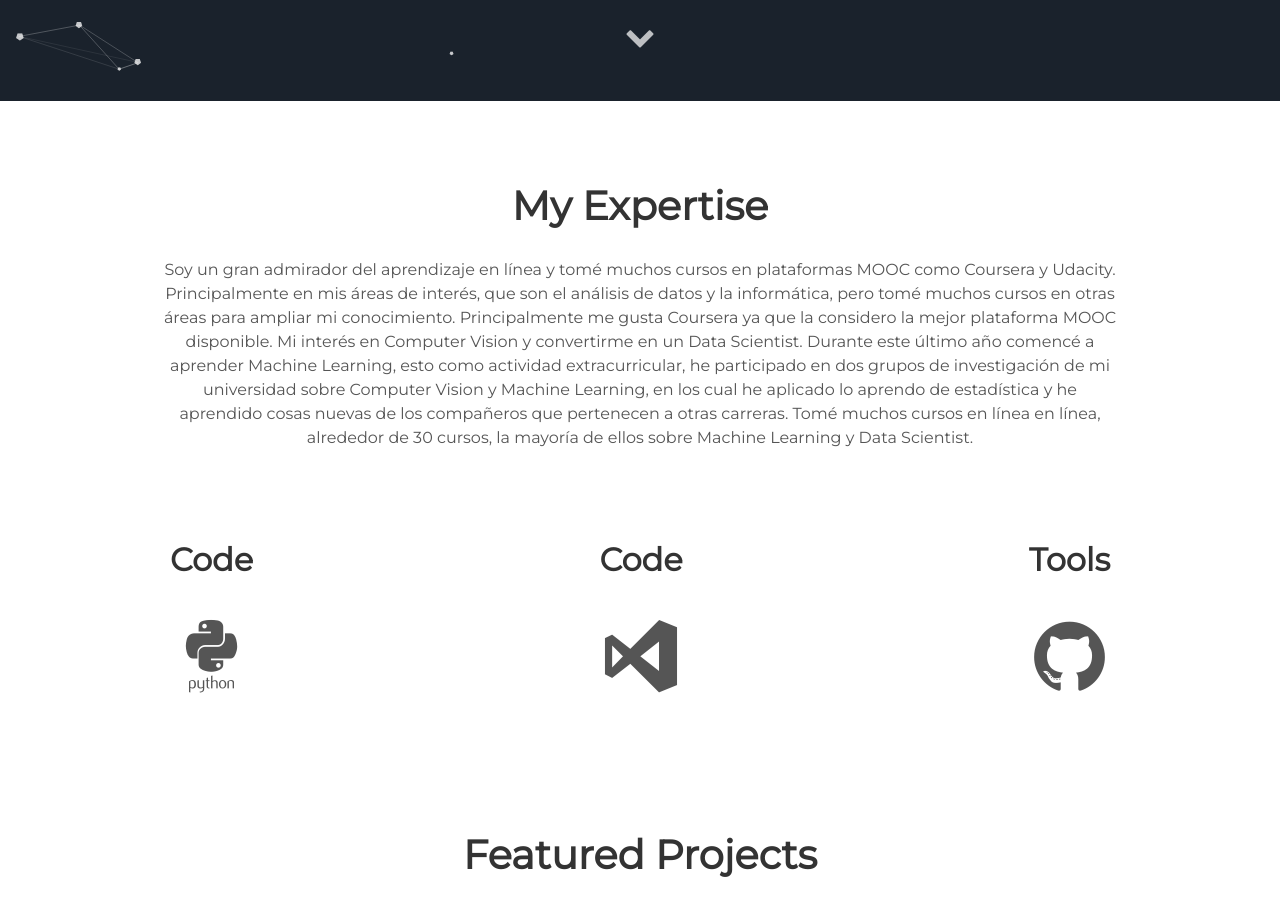
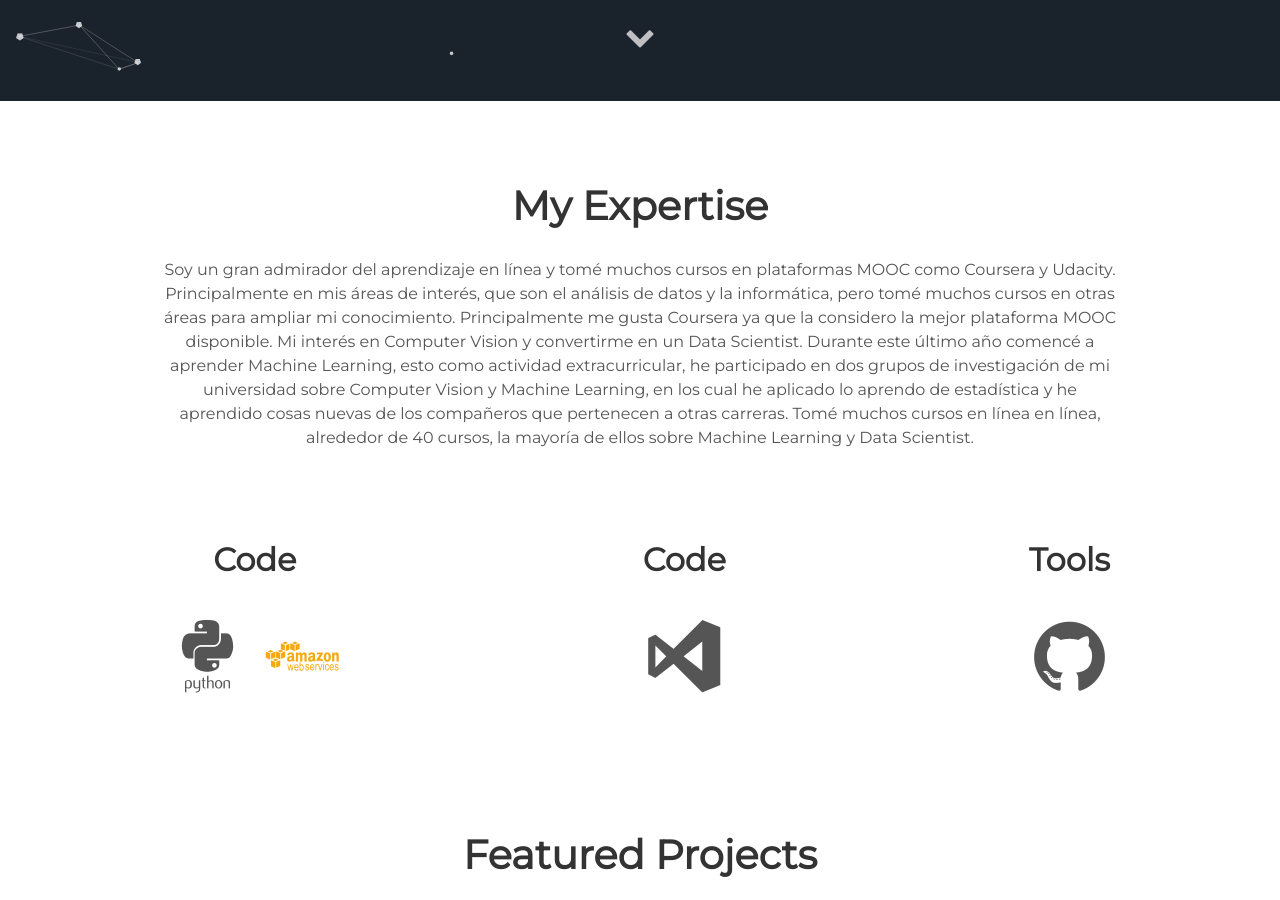
Before and after one commit to oecorrechag/Resume, a Jekyll site: the page built from index.html, in a window 1280 px wide and 900 px high, scrolled down 799 px. Built offline with Jekyll 4.4.1, drawn with Linux system fonts in a browser that asks for light colours.

Commit message:
README.md
40 cursos

```diff
--- a/_config.yml
+++ b/_config.yml
@@ -6,7 +6,7 @@ description: WebSite
 
 # User settings
 username: Oscar Correcha
-user_description: Soy un gran admirador del aprendizaje en línea y tomé muchos cursos en plataformas MOOC como Coursera y Udacity. Principalmente en mis áreas de interés, que son el análisis de datos y la informática, pero tomé muchos cursos en otras áreas para ampliar mi conocimiento. Principalmente me gusta Coursera ya que la considero la mejor plataforma MOOC disponible. Mi interés en Computer Vision y convertirme en un Data Scientist. Durante este último año comencé a aprender Machine Learning, esto como actividad extracurricular, he participado en dos grupos de investigación de mi universidad sobre Computer Vision y Machine Learning, en los cual he aplicado lo aprendo de estadística y he aprendido cosas nuevas de los compañeros que pertenecen a otras carreras. Tomé muchos cursos en línea en línea, alrededor de 30 cursos, la mayoría de ellos sobre Machine Learning y Data Scientist.
+user_description: Soy un gran admirador del aprendizaje en línea y tomé muchos cursos en plataformas MOOC como Coursera y Udacity. Principalmente en mis áreas de interés, que son el análisis de datos y la informática, pero tomé muchos cursos en otras áreas para ampliar mi conocimiento. Principalmente me gusta Coursera ya que la considero la mejor plataforma MOOC disponible. Mi interés en Computer Vision y convertirme en un Data Scientist. Durante este último año comencé a aprender Machine Learning, esto como actividad extracurricular, he participado en dos grupos de investigación de mi universidad sobre Computer Vision y Machine Learning, en los cual he aplicado lo aprendo de estadística y he aprendido cosas nuevas de los compañeros que pertenecen a otras carreras. Tomé muchos cursos en línea en línea, alrededor de 40 cursos, la mayoría de ellos sobre Machine Learning y Data Scientist.
 user_title: Statistics
 email: oecorrechag@unal.edu.co
 twitter_username: https://twitter.com/RN71943357
--- a/_includes/about.html
+++ b/_includes/about.html
@@ -6,6 +6,8 @@
     <div class="tech">
       <h2>Code</h2>
       <i class="devicon-python-plain-wordmark"></i>
+      <i class="devicon-amazonwebservices-plain-wordmark colored"></i>
+      <i class="iconify" data-icon="logos-tensorflow" data-inline="false"></i>
       <p></p>
     </div>
     <div class="tech">
```
